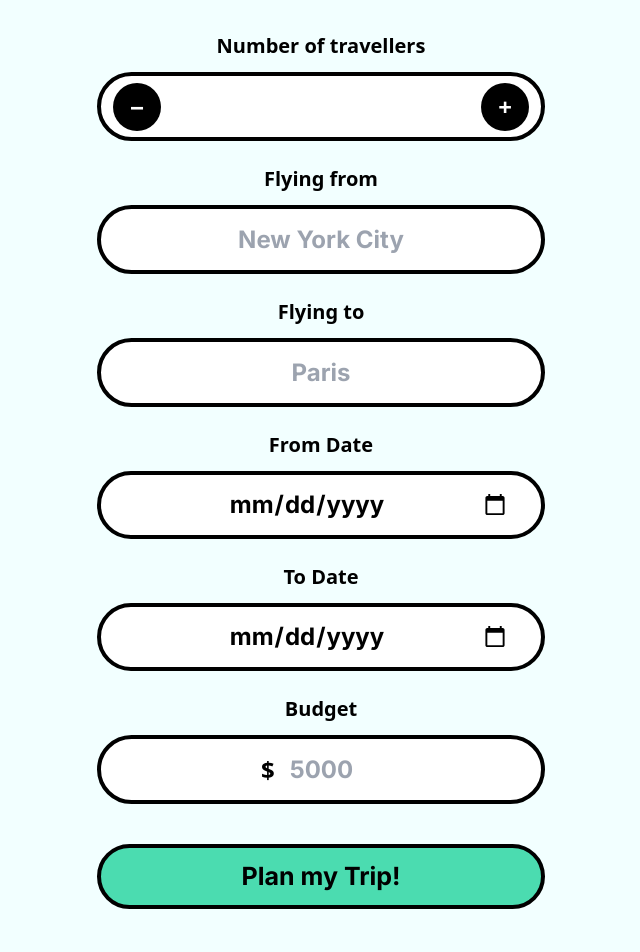
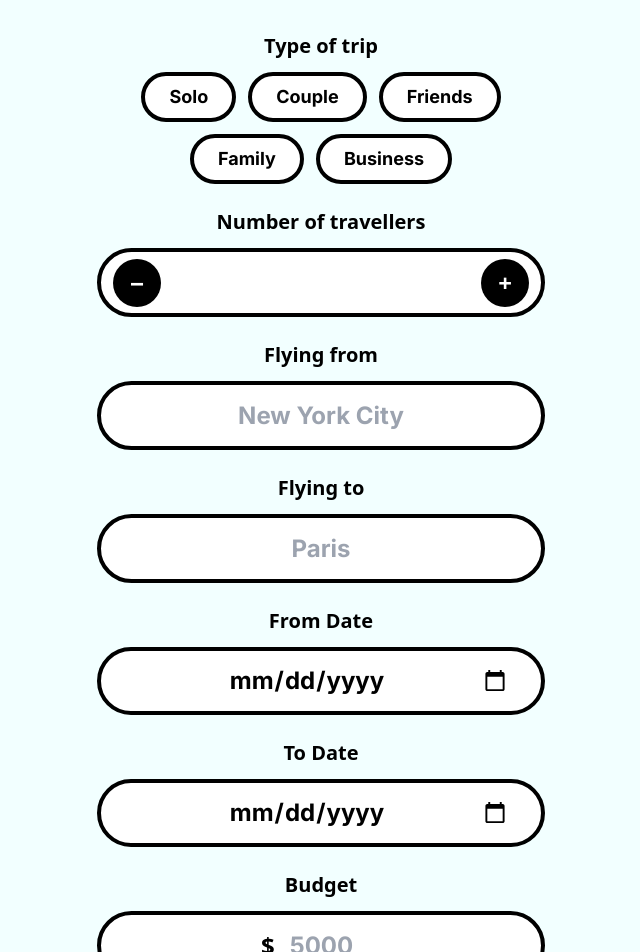
Before and after one commit to HawiCaesar/ai-travel-agent, a React (Vite) app: page /plan in a window 1280 px wide. Shown: the top 952 px of the page, without its empty margins (319-959 px from the left). Built offline with nearby package versions, Linux system fonts and the light colour scheme.

Commit message:
feat(): implement stretch goals

```diff
--- a/src/components/Button.tsx
+++ b/src/components/Button.tsx
@@ -7,17 +7,22 @@ const Button = ({
   disabled = false,
   className = '',
   ariaLabel,
+  variant = 'primary',
 }: ButtonProps) => {
-  const baseStyles = 'custom-ai-travel-agent-font-body px-8 py-4 rounded-full font-bold text-[25px] transition-all duration-200 focus:outline-none focus:ring-4 focus:ring-offset-2 disabled:opacity-50 disabled:cursor-not-allowed';
+  const baseStyles = 'custom-ai-travel-agent-font-body px-8 py-4 rounded-full font-bold text-[25px] transition-all duration-200 focus:outline-none focus:ring-4 focus:ring-offset-2 disabled:cursor-not-allowed';
 
-  const defaultStyles = 'bg-brand-button text-black border-4 border-brand-border hover:bg-opacity-90 hover:shadow-lg focus:ring-brand-button focus:ring-opacity-50 active:scale-95 active:shadow-sm';
+  const primaryStyles = 'bg-brand-button text-black border-4 border-brand-border hover:bg-opacity-90 hover:shadow-lg focus:ring-brand-button focus:ring-opacity-50 active:scale-95 active:shadow-sm disabled:bg-[#CCCCCC] disabled:hover:bg-[#CCCCCC] disabled:hover:shadow-none disabled:active:scale-100';
+
+  const outlinedStyles = 'bg-white text-black border-4 border-brand-border hover:bg-gray-50 hover:shadow-md focus:ring-brand-border focus:ring-opacity-50 active:scale-95 disabled:bg-gray-100 disabled:text-gray-400 disabled:hover:bg-gray-100 disabled:hover:shadow-none disabled:active:scale-100';
+
+  const variantStyles = variant === 'outlined' ? outlinedStyles : primaryStyles;
 
   return (
     <button
       type={type}
       onClick={onClick}
       disabled={disabled}
-      className={`${baseStyles} ${defaultStyles} ${className}`}
+      className={`${baseStyles} ${variantStyles} ${className}`}
       aria-label={ariaLabel || (typeof children === 'string' ? children : undefined)}
       tabIndex={0}
     >
--- a/src/context/TravelContext.tsx
+++ b/src/context/TravelContext.tsx
@@ -3,6 +3,7 @@ import { TravelFormData, TravelContextType } from '../types';
 
 // Default form data
 const defaultFormData: TravelFormData = {
+  tripType: '',
   travelers: 0,
   flyingFrom: '',
   flyingTo: '',
@@ -10,8 +11,10 @@ const defaultFormData: TravelFormData = {
   toDate: '',
   budget: 0,
   currentWeather: '',
+  currentWeatherImageUrl: '',
   flightRecommendation: null,
   hotelRecommendation: null,
+  activitiesToDo: [],
 };
 
 // Create context
--- a/src/pages/ResultsPage.tsx
+++ b/src/pages/ResultsPage.tsx
@@ -1,13 +1,20 @@
+import { useNavigate } from 'react-router-dom';
 import { useTravelContext } from '../context/TravelContext';
 import { formatDateToReadable } from '../utils/dateFormatters';
 import Button from '../components/Button';
 
 const ResultsPage = () => {
-  const { formData } = useTravelContext();
+  const navigate = useNavigate();
+  const { formData, resetFormData } = useTravelContext();
 
   // Use actual form data from context
   const formattedFromDate = formatDateToReadable(formData.fromDate);
   const formattedToDate = formatDateToReadable(formData.toDate);
+
+  const handleGoBack = () => {
+    resetFormData();
+    navigate('/plan');
+  };
 
   const handleBookFlight = () => {
     console.log('Booked');
@@ -17,60 +24,91 @@ const ResultsPage = () => {
     console.log('Booked');
   };
 
+  // TODO: Implement share functionality later on but for now just log the share text
+  const handleShare = async (platform: 'general' | 'x') => {
+    const shareText = `I'm planning a trip from ${formData.flyingFrom} to ${formData.flyingTo} from ${formattedFromDate} to ${formattedToDate}! ✈️`;
+
+    console.log(shareText);
+    if (platform === 'x') {
+      console.log('Sharing on X');
+    } else {
+      console.log('Sharing on general');
+    }
+  };
+
   return (
-    <div className="min-h-screen flex flex-col items-center bg-brand-bg px-4 py-8">
-      <div className="w-full max-w-md">
+    <div className='min-h-screen flex flex-col items-center bg-brand-bg px-4 py-8'>
+      <div className='w-full max-w-md'>
+        {/* Go Back Button - Top */}
+        <div className='mb-6'>
+          <Button
+            onClick={handleGoBack}
+            ariaLabel='Go back to form'
+            variant='outlined'
+            className='w-full'
+          >
+            Go Back
+          </Button>
+        </div>
+
         {/* Heading */}
-        <h1 className="text-5xl font-bold text-black text-center mb-8">
+        <h1 className='text-5xl font-bold text-black text-center mb-8'>
           Your Trip
         </h1>
 
         {/* Date Pills */}
-        <div className="flex justify-between gap-4 mb-6">
-          <div className="flex-1 bg-brand-card rounded-full px-6 py-3 shadow-[0_4px_8px_rgba(0,0,0,0.25)]">
-            <p className="text-lg font-bold text-black text-center">
+        <div className='flex justify-between gap-4 mb-6'>
+          <div className='flex-1 bg-brand-card rounded-full px-6 py-3 shadow-[0_4px_8px_rgba(0,0,0,0.25)]'>
+            <p className='text-lg font-bold text-black text-center'>
               → {formattedFromDate}
             </p>
           </div>
-          <div className="flex-1 bg-brand-card rounded-full px-6 py-3 shadow-[0_4px_8px_rgba(0,0,0,0.25)]">
-            <p className="text-lg font-bold text-black text-center">
+          <div className='flex-1 bg-brand-card rounded-full px-6 py-3 shadow-[0_4px_8px_rgba(0,0,0,0.25)]'>
+            <p className='text-lg font-bold text-black text-center'>
               {formattedToDate} ←
             </p>
           </div>
         </div>
 
         {/* Route Pill */}
-        <div className="bg-brand-card rounded-full px-8 py-4 shadow-[0_4px_8px_rgba(0,0,0,0.25)] mb-8">
-          <p className="text-2xl font-bold text-black text-center">
+        <div className='bg-brand-card rounded-full px-8 py-4 shadow-[0_4px_8px_rgba(0,0,0,0.25)] mb-8'>
+          <p className='text-2xl font-bold text-black text-center'>
             {formData.flyingFrom} → {formData.flyingTo}
           </p>
         </div>
 
         {/* Weather Section */}
-        <div className="mb-8">
-          <h2 className="text-3xl font-bold text-black text-center mb-4">
+        <div className='mb-8'>
+          <h2 className='text-3xl font-bold text-black text-center mb-4'>
             Weather in {formData.flyingTo}
           </h2>
-          <div className="bg-brand-card rounded-3xl px-8 py-6 shadow-[0_4px_8px_rgba(0,0,0,0.25)]">
-            <p className="custom-ai-travel-agent-font-cards text-lg text-black leading-relaxed">
+          {formData.currentWeatherImageUrl && (
+            <img
+              src={formData.currentWeatherImageUrl}
+              alt={`Current weather at ${formData.flyingTo}`}
+              className='w-full h-auto mb-4 rounded-3xl'
+            />
+          )}
+          <div className='bg-brand-card rounded-3xl px-8 py-6 shadow-[0_4px_8px_rgba(0,0,0,0.25)]'>
+            <p className='custom-ai-travel-agent-font-cards text-lg text-black leading-relaxed'>
               {formData.currentWeather}
             </p>
           </div>
         </div>
 
         {/* Flights Section */}
-        <div className="mb-8">
-          <h2 className="text-3xl font-bold text-black text-center mb-4">
+        <div className='mb-8'>
+          <h2 className='text-3xl font-bold text-black text-center mb-4'>
             Flights
           </h2>
-          <div className="bg-brand-card rounded-3xl px-8 py-6 shadow-[0_4px_8px_rgba(0,0,0,0.25)]">
-            <p className="custom-ai-travel-agent-font-cards text-lg text-black leading-relaxed mb-6">
+          <div className='bg-brand-card rounded-3xl px-8 py-6 shadow-[0_4px_8px_rgba(0,0,0,0.25)]'>
+            <p className='custom-ai-travel-agent-font-cards text-lg text-black leading-relaxed mb-6'>
               {formData.flightRecommendation}
             </p>
             <Button
               onClick={handleBookFlight}
-              ariaLabel="Book flight"
-              className="w-full"
+              ariaLabel='Book flight'
+              className='w-full'
             >
               Book
             </Button>
@@ -78,22 +116,79 @@ const ResultsPage = () => {
         </div>
 
         {/* Hotel Section */}
-        <div className="mb-8">
-          <h2 className="text-3xl font-bold text-black text-center mb-4">
+        <div className='mb-8'>
+          <h2 className='text-3xl font-bold text-black text-center mb-4'>
             Hotel
           </h2>
-          <div className="bg-brand-card rounded-3xl px-8 py-6 shadow-[0_4px_8px_rgba(0,0,0,0.25)]">
-            <p className="custom-ai-travel-agent-font-cards text-lg text-black leading-relaxed mb-6">
+          <div className='bg-brand-card rounded-3xl px-8 py-6 shadow-[0_4px_8px_rgba(0,0,0,0.25)]'>
+            <p className='custom-ai-travel-agent-font-cards text-lg text-black leading-relaxed mb-6'>
               {formData.hotelRecommendation}
             </p>
             <Button
               onClick={handleBookHotel}
-              ariaLabel="Book hotel"
-              className="w-full"
+              ariaLabel='Book hotel'
+              className='w-full'
             >
               Book
             </Button>
           </div>
+        </div>
+
+        {/* Activities Section */}
+        {formData.activitiesToDo && formData.activitiesToDo.length > 0 && (
+          <div className='mb-8'>
+            <h2 className='text-3xl font-bold text-black text-center mb-4'>
+              Activities to do at {formData.flyingTo}
+            </h2>
+            <div className='bg-brand-card rounded-3xl px-8 py-6 shadow-[0_4px_8px_rgba(0,0,0,0.25)]'>
+              <ul className='space-y-4'>
+                {formData.activitiesToDo.map((activity, index) => (
+                  <li
+                    key={index}
+                    className='custom-ai-travel-agent-font-cards text-lg text-black leading-relaxed flex items-start'
+                  >
+                    <span className='mr-3 font-bold'>•</span>
+                    <span>{activity}</span>
+                  </li>
+                ))}
+              </ul>
+            </div>
+          </div>
+        )}
+
+        {/* Share Section */}
+        <div className='mb-8'>
+          <h2 className='text-3xl font-bold text-black text-center mb-4'>
+            Share Your Trip
+          </h2>
+          <div className='flex gap-4'>
+            <Button
+              onClick={() => handleShare('x')}
+              ariaLabel='Share on X (Twitter)'
+              className='flex-1'
+            >
+              Share on X
+            </Button>
+            <Button
+              onClick={() => handleShare('general')}
+              ariaLabel='Share your trip'
+              className='flex-1'
+            >
+              Share
+            </Button>
+          </div>
+        </div>
+
+        {/* Go Back Button - Bottom */}
+        <div className='mt-6'>
+          <Button
+            onClick={handleGoBack}
+            ariaLabel='Go back to form'
+            variant='outlined'
+            className='w-full'
+          >
+            Go Back
+          </Button>
         </div>
       </div>
     </div>
--- a/src/pages/TravelFormPage.tsx
+++ b/src/pages/TravelFormPage.tsx
@@ -10,6 +10,7 @@ const TravelFormPage = () => {
   const { formData, updateFormData } = useTravelContext();
 
   // Local state for form inputs
+  const [tripType, setTripType] = useState<'solo' | 'couple' | 'friends' | 'family' | 'business' | ''>(formData.tripType || '');
   const [travelers, setTravelers] = useState(formData.travelers || '');
   const [flyingFrom, setFlyingFrom] = useState(formData.flyingFrom || '');
   const [flyingTo, setFlyingTo] = useState(formData.flyingTo || '');
@@ -17,14 +18,24 @@ const TravelFormPage = () => {
   const [toDate, setToDate] = useState(formData.toDate || '');
   const [budget, setBudget] = useState(formData.budget || '');
 
+  // Submission state
+  const [isSubmitting, setIsSubmitting] = useState(false);
+  const [submissionError, setSubmissionError] = useState<string>('');
+
   // Validation errors state
   const [errors, setErrors] = useState<ValidationErrors>({});
 
   // Validation functions
-  const validateTravelers = (value: string): string | undefined => {
+  const validateTravelers = (value: string, tType: typeof tripType): string | undefined => {
     if (!value) return 'Number of travelers is required';
     const num = Number(value);
     if (isNaN(num) || num <= 0) return 'Must be a positive number';
+
+    // Trip type specific validation
+    if (tType === 'couple' && num < 2) return 'Must be at least 2 for couples adventure';
+    if (tType === 'friends' && num < 2) return 'Must be at least 2 for friends adventure';
+    if (tType === 'family' && num < 2) return 'Must be at least 2 for family trip';
+
     return undefined;
   };
 
@@ -64,11 +75,31 @@ const TravelFormPage = () => {
     return undefined;
   };
 
+  // Handle trip type selection
+  const handleTripTypeChange = (type: typeof tripType) => {
+    setTripType(type);
+
+    // Auto-set travelers based on trip type
+    if (type === 'solo') {
+      setTravelers('1');
+      setErrors((prev) => ({ ...prev, travelers: undefined }));
+    } else if (type === 'couple' || type === 'friends' || type === 'family') {
+      // If current travelers < 2, set to 2
+      const currentTravelers = Number(travelers) || 0;
+      const newValue = currentTravelers < 2 ? '2' : String(travelers);
+      setTravelers(newValue);
+      setErrors((prev) => ({ ...prev, travelers: validateTravelers(newValue, type) }));
+    } else {
+      // For business, just validate current value
+      setErrors((prev) => ({ ...prev, travelers: validateTravelers(String(travelers), type) }));
+    }
+  };
+
   // Handle input changes with inline validation
   const handleTravelersChange = (e: ChangeEvent<HTMLInputElement>) => {
     const value = e.target.value;
     setTravelers(value);
-    setErrors((prev) => ({ ...prev, travelers: validateTravelers(value) }));
+    setErrors((prev) => ({ ...prev, travelers: validateTravelers(value, tripType) }));
   };
 
   const handleFlyingFromChange = (e: ChangeEvent<HTMLInputElement>) => {
@@ -108,10 +139,12 @@ const TravelFormPage = () => {
   // Form submission
   const handleSubmit = async (e: FormEvent) => {
     e.preventDefault();
+    setIsSubmitting(true);
+    setSubmissionError(''); // Clear previous errors
 
     // Validate all fields
     const newErrors: ValidationErrors = {
-      travelers: validateTravelers(travelers as string),
+      travelers: validateTravelers(travelers as string, tripType),
       flyingFrom: validateFlyingFrom(flyingFrom),
       flyingTo: validateFlyingTo(flyingTo),
       fromDate: validateFromDate(fromDate),
@@ -127,8 +160,10 @@ const TravelFormPage = () => {
     );
 
     if (!hasErrors) {
+      try {
         // Save to context
         updateFormData({
+          tripType,
           travelers: Number(travelers),
           flyingFrom,
           flyingTo,
@@ -148,13 +183,20 @@ const TravelFormPage = () => {
               fromDate,
               toDate,
               budget: Number(budget),
-            travelers: Number(travelers)
+              travelers: Number(travelers),
+              tripType: tripType || 'business' // Default to 'business' if not selected
             })
           }
         );
+
+        if (!response.ok) {
+          throw new Error(`Server error: ${response.status}`);
+        }
+
         const data = (await response.json()) as {
           response: {
             currentWeather: string;
+            currentWeatherImageUrl: string;
             logisticsPlanRecommendation: string;
           };
         };
@@ -163,45 +205,98 @@ const TravelFormPage = () => {
         if (data.response.logisticsPlanRecommendation) {
           updateFormData({
             currentWeather: data.response.currentWeather,
+            currentWeatherImageUrl: data.response.currentWeatherImageUrl,
             flightRecommendation: JSON.parse(
               data.response.logisticsPlanRecommendation
             ).flightRecommendation,
             hotelRecommendation: JSON.parse(
               data.response.logisticsPlanRecommendation
-          ).hotelRecommendation
+            ).hotelRecommendation,
+            activitiesToDo: JSON.parse(
+              data.response.logisticsPlanRecommendation
+            ).activitiesToDo
           });
           // Navigate to results page
           navigate('/results');
         } else {
-        // show error message
-        console.error('No logistics plan recommendation found');
+          // No recommendations found
+          setSubmissionError(
+            'Unable to generate travel recommendations. Please try again or adjust your travel details.'
+          );
+          setIsSubmitting(false);
         }
+      } catch (error) {
+        // Network or server error
+        console.error('API Error:', error);
+        setSubmissionError(
+          'Network error. Please check your connection and try again.'
+        );
+        setIsSubmitting(false);
+      }
+    } else {
+      setIsSubmitting(false);
     }
   };
 
   const handleDecrement = () => {
+    if (tripType === 'solo') return; // Disabled for solo
+
     const currentValue = Number(travelers) || 0;
-    if (currentValue > 1) {
+    const minValue = (tripType === 'couple' || tripType === 'friends' || tripType === 'family') ? 2 : 1;
+
+    if (currentValue > minValue) {
       const newValue = String(currentValue - 1);
       setTravelers(newValue);
       setErrors((prev) => ({
         ...prev,
-        travelers: validateTravelers(newValue)
+        travelers: validateTravelers(newValue, tripType)
       }));
     }
   };
 
   const handleIncrement = () => {
+    if (tripType === 'solo') return; // Disabled for solo
+
     const currentValue = Number(travelers) || 0;
     const newValue = String(currentValue + 1);
     setTravelers(newValue);
-    setErrors((prev) => ({ ...prev, travelers: validateTravelers(newValue) }));
+    setErrors((prev) => ({ ...prev, travelers: validateTravelers(newValue, tripType) }));
   };
 
   return (
     <div className='min-h-screen flex flex-col items-center justify-center bg-brand-bg px-4 py-8'>
       <div className='w-full max-w-md'>
         <form onSubmit={handleSubmit} className='space-y-6'>
+          {/* Trip Type */}
+          <div>
+            <label className='block text-xl font-bold text-black text-center mb-3'>
+              Type of trip
+            </label>
+            <div className='flex flex-wrap justify-center gap-3'>
+              {(['solo', 'couple', 'friends', 'family', 'business'] as const).map((type) => (
+                <button
+                  key={type}
+                  type='button'
+                  onClick={() => handleTripTypeChange(type)}
+                  className={`custom-ai-travel-agent-font-body px-6 py-3 rounded-full border-4 border-brand-border font-bold text-lg transition-all duration-200 ${
+                    tripType === type
+                      ? 'bg-brand-button text-black'
+                      : 'bg-white text-black hover:bg-gray-50'
+                  }`}
+                  aria-label={`Select ${type} trip type`}
+                  aria-pressed={tripType === type}
+                >
+                  {type.charAt(0).toUpperCase() + type.slice(1)}
+                </button>
+              ))}
+            </div>
+            {errors.tripType && (
+              <p className='mt-2 text-sm text-red-500 text-center'>
+                {errors.tripType}
+              </p>
+            )}
+          </div>
+
           {/* Number of Travelers */}
           <div>
             <label
@@ -214,7 +309,8 @@ const TravelFormPage = () => {
               <button
                 type='button'
                 onClick={handleDecrement}
-                className='absolute left-4 top-1/2 transform -translate-y-1/2 w-12 h-12 bg-black text-white rounded-full flex items-center justify-center text-2xl font-bold hover:bg-gray-800 hover:scale-105 focus:outline-none focus:ring-2 focus:ring-brand-button active:scale-95 transition-all duration-200 z-10'
+                disabled={tripType === 'solo' || ((tripType === 'couple' || tripType === 'friends' || tripType === 'family') && Number(travelers) <= 2)}
+                className='absolute left-4 top-1/2 transform -translate-y-1/2 w-12 h-12 bg-black text-white rounded-full flex items-center justify-center text-2xl font-bold hover:bg-gray-800 hover:scale-105 focus:outline-none focus:ring-2 focus:ring-brand-button active:scale-95 transition-all duration-200 z-10 disabled:bg-gray-400 disabled:cursor-not-allowed disabled:hover:scale-100'
                 aria-label='Decrease number of travelers'
               >
                 −
@@ -224,16 +320,18 @@ const TravelFormPage = () => {
                 type='number'
                 value={travelers}
                 onChange={handleTravelersChange}
+                disabled={tripType === 'solo'}
                 className={`custom-ai-travel-agent-font-body w-full px-20 py-4 border-4 ${
                   errors.travelers ? 'border-red-500' : 'border-brand-border'
-                } rounded-full focus:outline-none focus:ring-2 focus:ring-brand-button focus:ring-opacity-50 text-center text-2xl font-bold bg-white transition-all duration-200`}
+                } rounded-full focus:outline-none focus:ring-2 focus:ring-brand-button focus:ring-opacity-50 text-center text-2xl font-bold bg-white transition-all duration-200 disabled:bg-gray-100 disabled:cursor-not-allowed`}
                 aria-label='Number of travelers'
                 min='1'
               />
               <button
                 type='button'
                 onClick={handleIncrement}
-                className='absolute right-4 top-1/2 transform -translate-y-1/2 w-12 h-12 bg-black text-white rounded-full flex items-center justify-center text-2xl font-bold hover:bg-gray-800 hover:scale-105 focus:outline-none focus:ring-2 focus:ring-brand-button active:scale-95 transition-all duration-200 z-10'
+                disabled={tripType === 'solo'}
+                className='absolute right-4 top-1/2 transform -translate-y-1/2 w-12 h-12 bg-black text-white rounded-full flex items-center justify-center text-2xl font-bold hover:bg-gray-800 hover:scale-105 focus:outline-none focus:ring-2 focus:ring-brand-button active:scale-95 transition-all duration-200 z-10 disabled:bg-gray-400 disabled:cursor-not-allowed disabled:hover:scale-100'
                 aria-label='Increase number of travelers'
               >
                 +
@@ -384,10 +482,44 @@ const TravelFormPage = () => {
 
           {/* Submit Button */}
           <div className='pt-4'>
-            <Button type='submit' ariaLabel='Plan my trip' className='w-full'>
-              Plan my Trip!
+            <Button
+              type='submit'
+              ariaLabel='Plan my trip'
+              className='w-full'
+              disabled={
+                isSubmitting ||
+                !travelers ||
+                !flyingFrom ||
+                !flyingTo ||
+                !fromDate ||
+                !toDate ||
+                !budget ||
+                Object.values(errors).some(error => error !== undefined)
+              }
+            >
+              {isSubmitting ? 'Planning...' : 'Plan my Trip!'}
             </Button>
           </div>
+
+          {/* Error Message */}
+          {submissionError && (
+            <div className='mt-6 bg-red-100 border-4 border-red-500 rounded-3xl px-6 py-4'>
+              <p className='custom-ai-travel-agent-font-body text-lg font-bold text-red-700 text-center mb-2'>
+                Oops! Something went wrong
+              </p>
+              <p className='custom-ai-travel-agent-font-cards text-base text-red-600 text-center mb-4'>
+                {submissionError}
+              </p>
+              <button
+                type='button'
+                onClick={() => setSubmissionError('')}
+                className='w-full py-3 bg-red-500 text-white rounded-full font-bold text-lg hover:bg-red-600 active:scale-95 transition-all duration-200 focus:outline-none focus:ring-4 focus:ring-red-300'
+                aria-label='Dismiss error message'
+              >
+                Dismiss
+              </button>
+            </div>
+          )}
         </form>
       </div>
     </div>
--- a/src/types/index.ts
+++ b/src/types/index.ts
@@ -1,6 +1,7 @@
 // Type definitions for Travel Agent AI
 
 export interface TravelFormData {
+  tripType: 'solo' | 'couple' | 'friends' | 'family' | 'business' | '';
   travelers: number;
   flyingFrom: string;
   flyingTo: string;
@@ -8,11 +9,14 @@ export interface TravelFormData {
   toDate: string; // dd/MM/YYYY format
   budget: number;
   currentWeather: string;
+  currentWeatherImageUrl: string;
   flightRecommendation?: string | null;
   hotelRecommendation?: string | null;
+  activitiesToDo?: string[];
 }
 
 export interface ValidationErrors {
+  tripType?: string;
   travelers?: string;
   flyingFrom?: string;
   flyingTo?: string;
@@ -34,4 +38,5 @@ export interface ButtonProps {
   disabled?: boolean;
   className?: string;
   ariaLabel?: string;
+  variant?: 'primary' | 'outlined';
 }
```
Also changed, not shown: 1 other file (tests, documents, lock files or other folders). Lines whose indentation alone changed are shown as unchanged.
